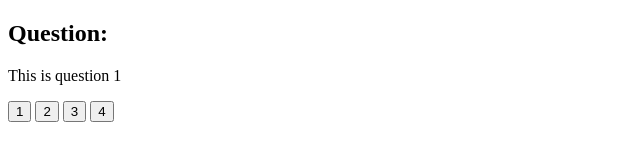
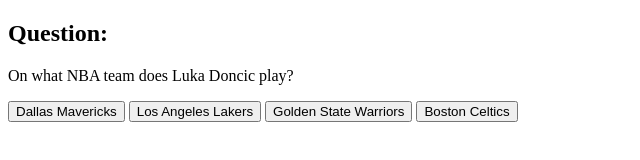
Before and after one commit to nkanno25/kannomodule4hw, a plain HTML site: page index.html in a window 1280 px wide. Both pictures are taken after a click on the button "Start Quiz". Shown: the whole page, without its empty margins (0-640 px from the left). Drawn offline with Linux system fonts and the light colour scheme.

Commit message:
hw9final

```diff
--- a/index.html
+++ b/index.html
@@ -15,18 +15,25 @@
 <p>
     Enter answers below
 </p>
-<button id = "start"> Start Quiz </button>
+<button id = "start" value = "start">Start Quiz</button>
     </div>
 
 <div class = "hidden" id = "questions">
     <h2 id = "qnumber"> Question:</h2>
-    <p id = "question"> This is question 1 </p>
+    <p id = "question"> On what NBA team does Luka Doncic play? </p>
     <button id ="choice1"> 1 </button>
     <button id = "choice2"> 2 </button>
     <button id = "choice3"> 3 </button>
     <button id = "choice4"> 4 </button>
 </div>
 
+<div class = "hidden" id = "score-form">
+<p>Your Score</p>
+<p id = "finalscore"></p>
+<input id = "initials">
+<button id = "btn"> Save Score </button>
+</div>
+
 <script src="./script.js"></script>
 
 </body>
--- a/script.js
+++ b/script.js
@@ -8,41 +8,76 @@ var c2 = document.getElementById("choice2")
 var c3 = document.getElementById("choice3")
 var c4 = document.getElementById("choice4")
 var counter = 0;
+var score = 0;
+var formdiv = document.getElementById("score-form");
+var finalscore = document.getElementById("finalscore");
+var initials = document.getElementById("initials");
+var savebtn = document.getElementById("btn");
+var highscores = JSON.parse(localStorage.getItem("highscores")) || [];
+
+savebtn.addEventListener("click", function(){
+    console.log(initials.value);
+    console.log(score)
+    var data = {
+        initials: initials.value,
+        score: score,
+    }
+    highscores.push(data);
+    localStorage.setItem("highscores", JSON.stringify(highscores));
+})
 
 var questions = [
     {
-        question: "question one",
-        choices: ["a", "b", "c", "d"],
-        correct: "a"
+        question: "On what NBA team does Luka Doncic play?",
+        choices: ["Dallas Mavericks", "Los Angeles Lakers", "Golden State Warriors", "Boston Celtics"],
+        correct: "Dallas Mavericks"
     },
     {
-        question: "question two",
-        choices: ["aa", "bb", "cc", "dd"]
+        question: "What country is Luka Doncic from?",
+        choices: ["USA", "Germany", "Slovenia", "Canada"],
+        correct: "Slovenia"
     },
     {
-        question: "question three",
-        choices: ["aaa", "bbb", "ccc", "ddd"]
+        question: "Who owns the Dallas Mavericks?",
+        choices: ["Elon Musk", "Mark Cuban", "Jason Kidd", "Denzel Washington"],
+        correct: "Mark Cuban"
     }
 ]
 
-start.addEventListener("click", function(){
+start.addEventListener("click", function(event){
     homePage.classList.add("hidden");
     questiondiv.classList.remove("hidden");
-    renderQuestion();
+    renderQuestion(event);
 })
 
 function renderQuestion(event) {
-    if(event.target.innerText == questions[counter].correct) {
+    console.log(counter);
+    if(event.target.value == questions[counter].correct) {
         alert("correct");
+        score++;
     }
+    else if ((event.target.innerText != "Start Quiz") && (event.target.value != questions[counter].correct)) {
+        alert("incorrect");
+    }
+    if (event.target.innerText != "Start Quiz") {
+        counter++;
+    }
+    if (counter == questions.length) {
+        questiondiv.classList.add("hidden");
+        formdiv.classList.remove("hidden");
+        finalscore.innerText = score;
+    }
+
     question.innerText = questions[counter].question;
     c1.innerText = questions[counter].choices[0];
     c1.value = questions[counter].choices[0];
     c2.innerText = questions[counter].choices[1];
+    c2.value = questions[counter].choices[1];
     c3.innerText = questions[counter].choices[2];
+    c3.value = questions[counter].choices[2];
     c4.innerText = questions[counter].choices[3];
+    c4.value = questions[counter].choices[3];
 
-    counter++;
 }
 
 c1.addEventListener("click", renderQuestion);
```
